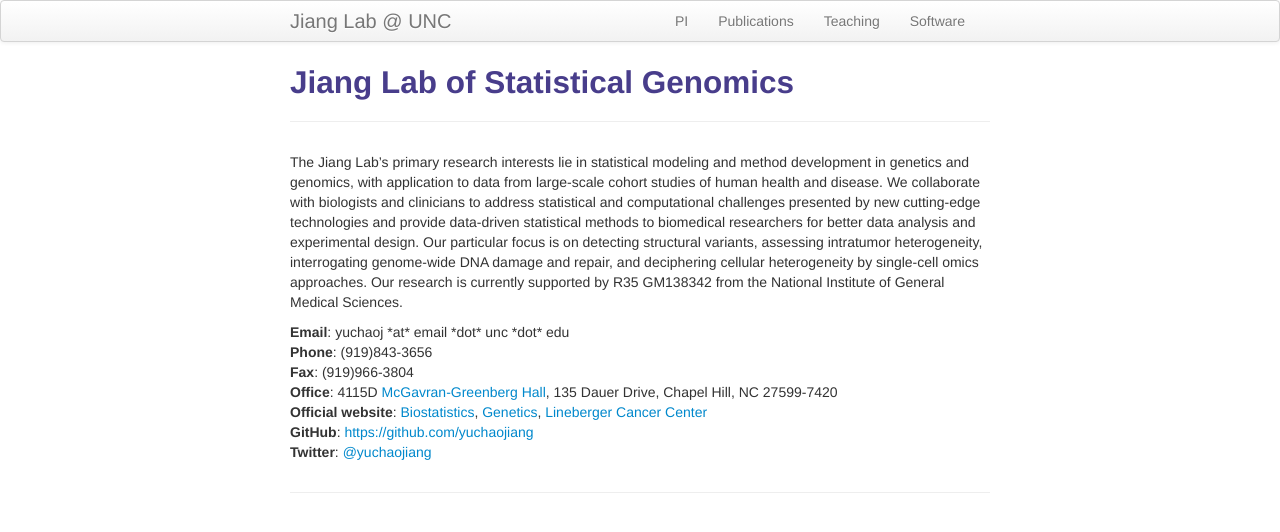
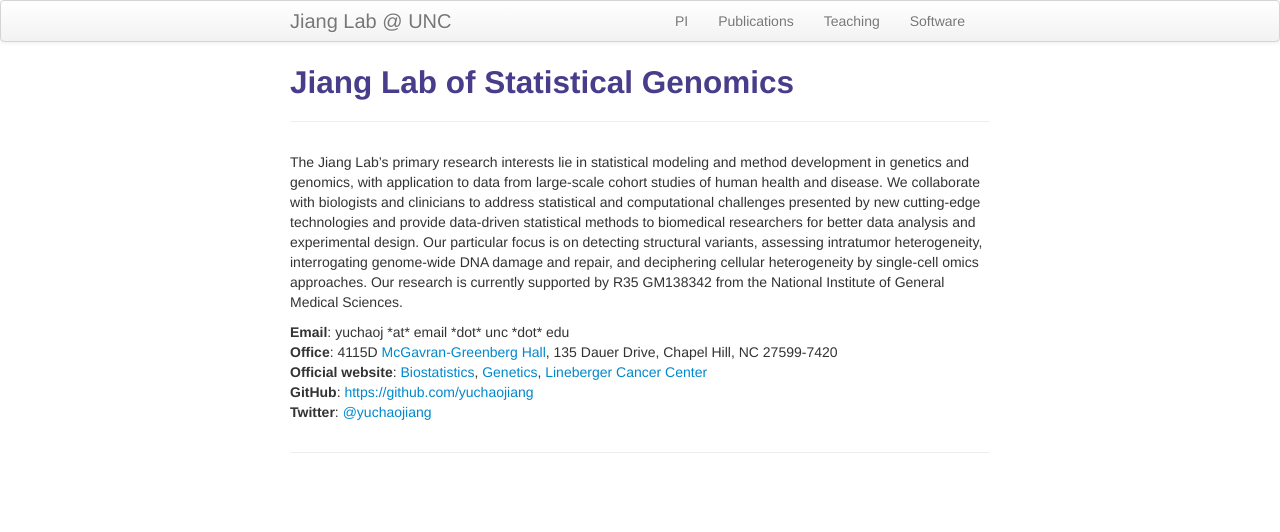
Before and after one commit to yuchaojiang/yuchaojiang.github.io, a Jekyll site: the page built from index.md, in a window 1280 px wide. Shown: the top 532 px of the page. Built offline with Jekyll 4.4.1, drawn with Linux system fonts in a browser that asks for light colours.

Commit message:
Update index.md

```diff
--- a/index.md
+++ b/index.md
@@ -8,8 +8,6 @@ The Jiang Lab’s primary research interests lie in statistical modeling and met
 <div class="container">
     <div class="row-fluid">
             <b>Email</b>: yuchaoj *at* email *dot* unc *dot* edu<br/>
-            <b>Phone</b>: (919)843-3656<br/>
-            <b>Fax</b>: (919)966-3804<br/>
             <b>Office</b>:   4115D <a href="https://www.google.com/maps/place/Department+of+Biostatistics/@35.9061903,-79.0566287,17z/data=!4m13!1m7!3m6!1s0x89acc2e599b51fbd:0x5ccfa4e0f5264ef1!2sMcGavran-Greenberg+Hall,+Chapel+Hill,+NC+27516!3b1!8m2!3d35.9058418!4d-79.0545303!3m4!1s0x0:0x6abad7990ead6ae1!8m2!3d35.9061318!4d-79.0543583">McGavran-Greenberg Hall</a>, 135 Dauer Drive, Chapel Hill, NC 27599-7420<br/>
             <b>Official website</b>:
             <a href="http://sph.unc.edu/adv_profile/yuchao-jiang-phd/">Biostatistics</a>,
```
